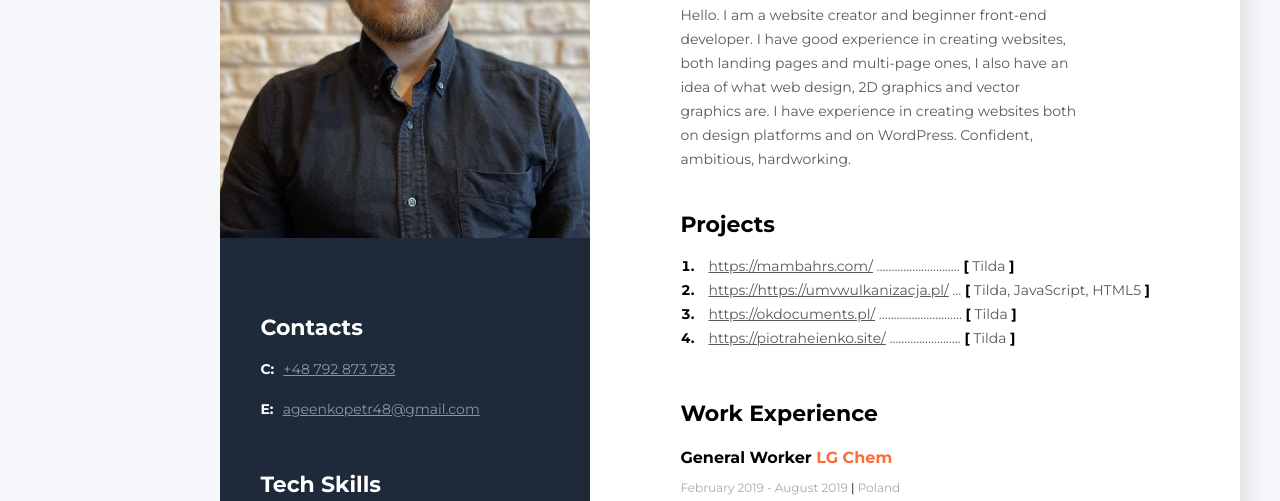
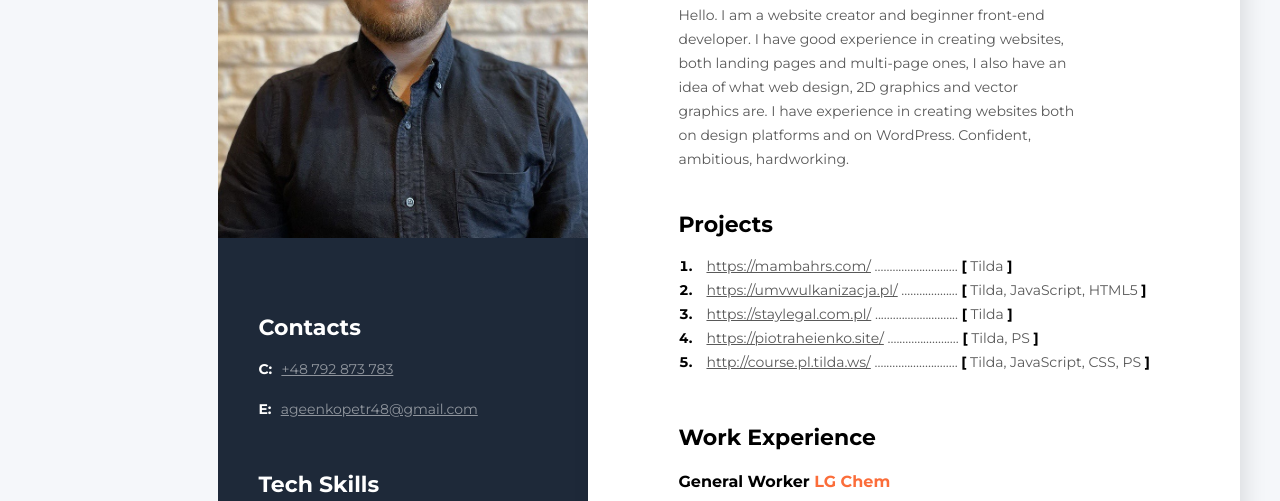
Before and after one commit to Incogn1tto/curriculum-vitae, a plain HTML site: page index.html in a window 1280 px wide. Shown: the part 249-750 px from the top of the page. Drawn offline with Linux system fonts and the light colour scheme.

Commit message:
update 2.0 27-4-23

```diff
--- a/css/styles.css
+++ b/css/styles.css
@@ -83,14 +83,25 @@ body {
 
 .project-text, .project-link {
     font-style: normal;
-    font-weight: 400;
+    font-weight: 500;
     font-size: 14px;
     line-height: 24px;
     color: #595959;
+
+    transition-property: color;
+        -webkit-transition-duration: 250ms;
+        transition-duration: 250ms;
+        -webkit-transition-timing-function: cubic-bezier(0.4, 0, 0.2, 1);
+        transition-timing-function: cubic-bezier(0.4, 0, 0.2, 1);
 }
 
 .project-link {
     margin-left: 10px;
+}
+
+.project-link:hover,
+.project-link:focus {
+    color: #3A79D4;
 }
 
 /* work styles */
@@ -225,6 +236,17 @@ body {
     line-height: 24px;
     color: #FFFFFF;
     opacity: 50%;
+
+    transition-property: opacity;
+        -webkit-transition-duration: 250ms;
+        transition-duration: 250ms;
+        -webkit-transition-timing-function: cubic-bezier(0.4, 0, 0.2, 1);
+        transition-timing-function: cubic-bezier(0.4, 0, 0.2, 1);
+}
+
+.contact-link:hover,
+.contact-link:focus {
+    opacity: 100%;
 }
 
 .tech-skills-list {
--- a/index.html
+++ b/index.html
@@ -39,32 +39,40 @@
 
                 <ol class="projects-list">
                     <li class="project-item">
-                        <span class="project-text"><a href="https://mambahrs.com/"
-                                class="project-link">https://mambahrs.com/</a>
+                        <span class="project-text"><a href="https://mambahrs.com/" target="_blank"
+                                rel="nofollow noopener noreferrer" class="project-link">https://mambahrs.com/</a>
                             ............................
                             <span class="project-bracket">[</span> Tilda <span class="project-bracket">]</span>
                         </span>
                     </li>
                     <li class="project-item">
-                        <span class="project-text"><a href="https://astypy.pl/"
-                                class="project-link">https://https://umvwulkanizacja.pl/</a>
-                            ...
+                        <span class="project-text"><a href="https://umvwulkanizacja.pl/" target="_blank"
+                                rel="nofollow noopener noreferrer" class="project-link">https://umvwulkanizacja.pl/</a>
+                            ...................
                             <span class="project-bracket">[</span> Tilda, JavaScript, HTML5 <span
                                 class="project-bracket">]</span>
                         </span>
                     </li>
                     <li class="project-item">
-                        <span class="project-text"><a href="https://okdocuments.pl/"
-                                class="project-link">https://okdocuments.pl/</a>
+                        <span class="project-text"><a href="https://staylegal.com.pl/" target="_blank"
+                                rel="nofollow noopener noreferrer" class="project-link">https://staylegal.com.pl/</a>
                             ............................
                             <span class="project-bracket">[</span> Tilda <span class="project-bracket">]</span>
                         </span>
                     </li>
                     <li class="project-item">
-                        <span class="project-text"><a href="https://okdocuments.pl/"
-                                class="project-link">https://piotraheienko.site/</a>
+                        <span class="project-text"><a href="https://piotraheienko.site/" target="_blank"
+                                rel="nofollow noopener noreferrer" class="project-link">https://piotraheienko.site/</a>
                             ........................
-                            <span class="project-bracket">[</span> Tilda <span class="project-bracket">]</span>
+                            <span class="project-bracket">[</span> Tilda, PS <span class="project-bracket">]</span>
+                        </span>
+                    </li>
+                    <li class="project-item">
+                        <span class="project-text"><a href="http://course.pl.tilda.ws/" target="_blank"
+                                rel="nofollow noopener noreferrer" class="project-link">http://course.pl.tilda.ws/</a>
+                            ............................
+                            <span class="project-bracket">[</span> Tilda, JavaScript, CSS, PS <span
+                                class="project-bracket">]</span>
                         </span>
                     </li>
                 </ol>
```
